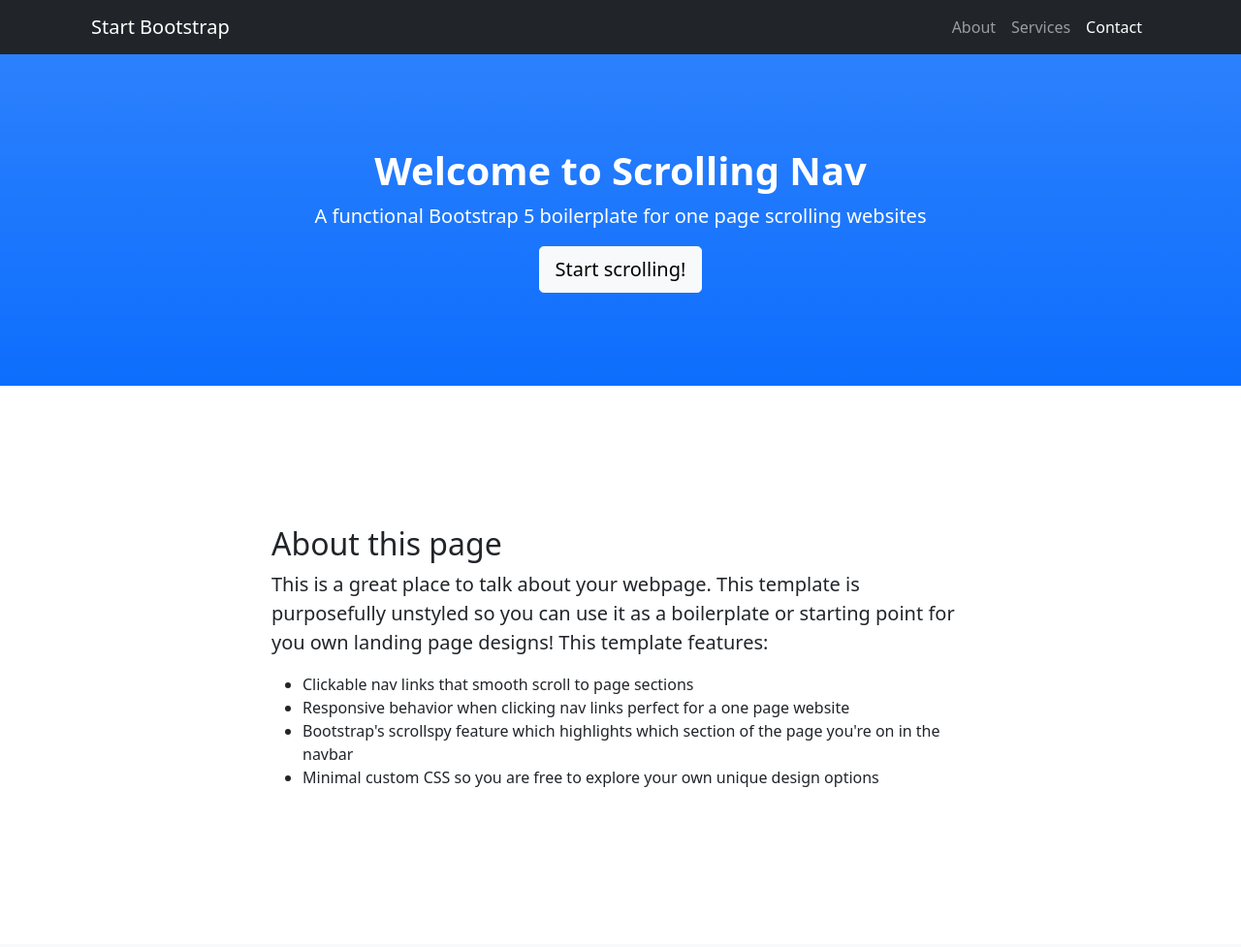
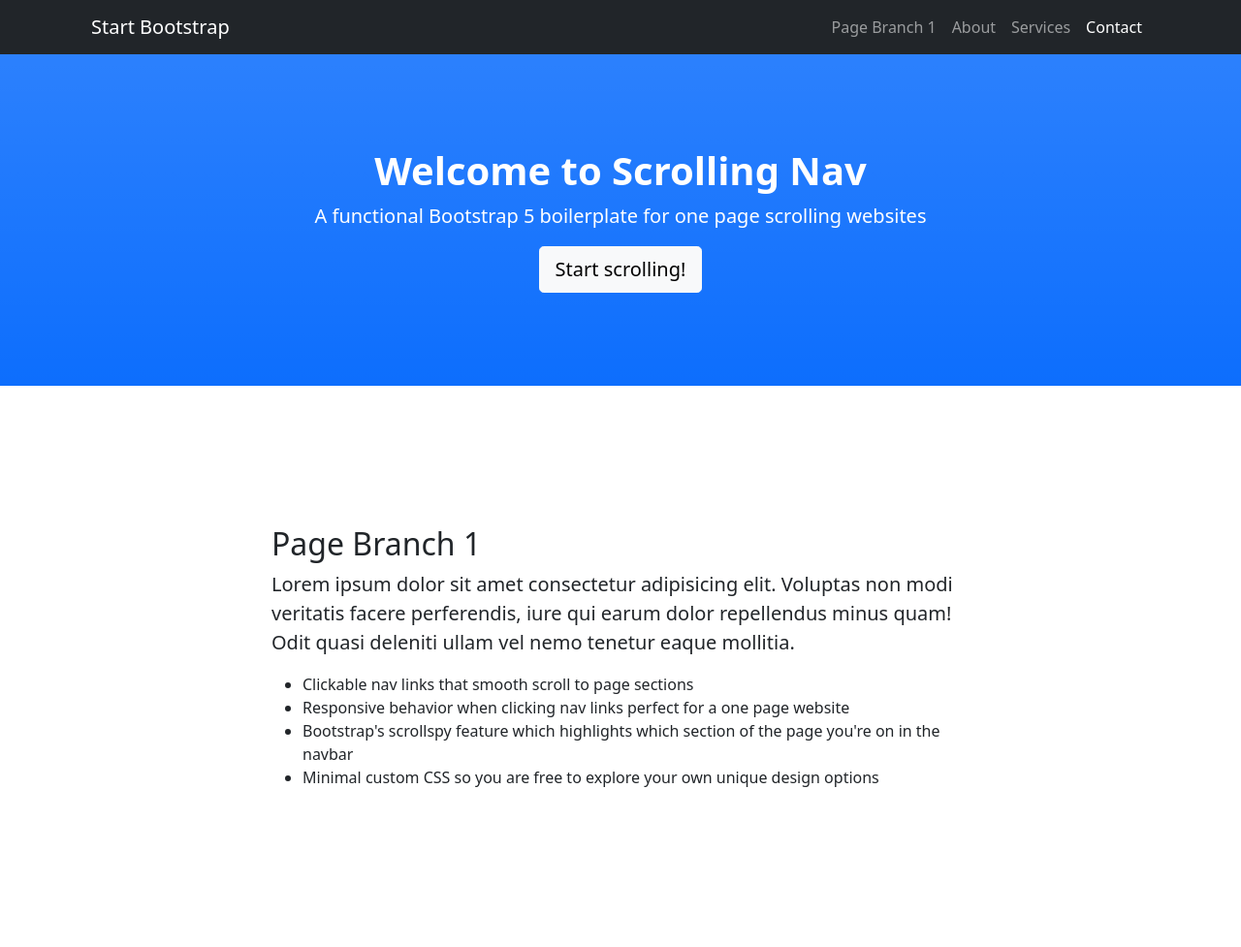
Before and after one commit to Mohanchu/Mohanchu.github.io, a plain HTML site: page index.html in a window 1280 px wide. Shown: the top 977 px of the page at 97% size. Drawn offline with nearby package versions, Linux system fonts and the light colour scheme.

Commit message:
New section: Page Branch 1

```diff
--- a/index.html
+++ b/index.html
@@ -18,6 +18,7 @@
                 <button class="navbar-toggler" type="button" data-bs-toggle="collapse" data-bs-target="#navbarResponsive" aria-controls="navbarResponsive" aria-expanded="false" aria-label="Toggle navigation"><span class="navbar-toggler-icon"></span></button>
                 <div class="collapse navbar-collapse" id="navbarResponsive">
                     <ul class="navbar-nav ms-auto">
+                        <li class="nav-item"><a class="nav-link" href="#page1">Page Branch 1</a></li>
                         <li class="nav-item"><a class="nav-link" href="#about">About</a></li>
                         <li class="nav-item"><a class="nav-link" href="#services">Services</a></li>
                         <li class="nav-item"><a class="nav-link" href="#contact">Contact</a></li>
@@ -33,6 +34,23 @@
                 <a class="btn btn-lg btn-light" href="#about">Start scrolling!</a>
             </div>
         </header>
+        <!-- Page1 section-->
+        <section id="page1">
+            <div class="container px-4">
+                <div class="row gx-4 justify-content-center">
+                    <div class="col-lg-8">
+                        <h2>Page Branch 1</h2>
+                        <p class="lead">Lorem ipsum dolor sit amet consectetur adipisicing elit. Voluptas non modi veritatis facere perferendis, iure qui earum dolor repellendus minus quam! Odit quasi deleniti ullam vel nemo tenetur eaque mollitia.</p>
+                        <ul>
+                            <li>Clickable nav links that smooth scroll to page sections</li>
+                            <li>Responsive behavior when clicking nav links perfect for a one page website</li>
+                            <li>Bootstrap's scrollspy feature which highlights which section of the page you're on in the navbar</li>
+                            <li>Minimal custom CSS so you are free to explore your own unique design options</li>
+                        </ul>
+                    </div>
+                </div>
+            </div>
+        </section>
         <!-- About section-->
         <section id="about">
             <div class="container px-4">
```
